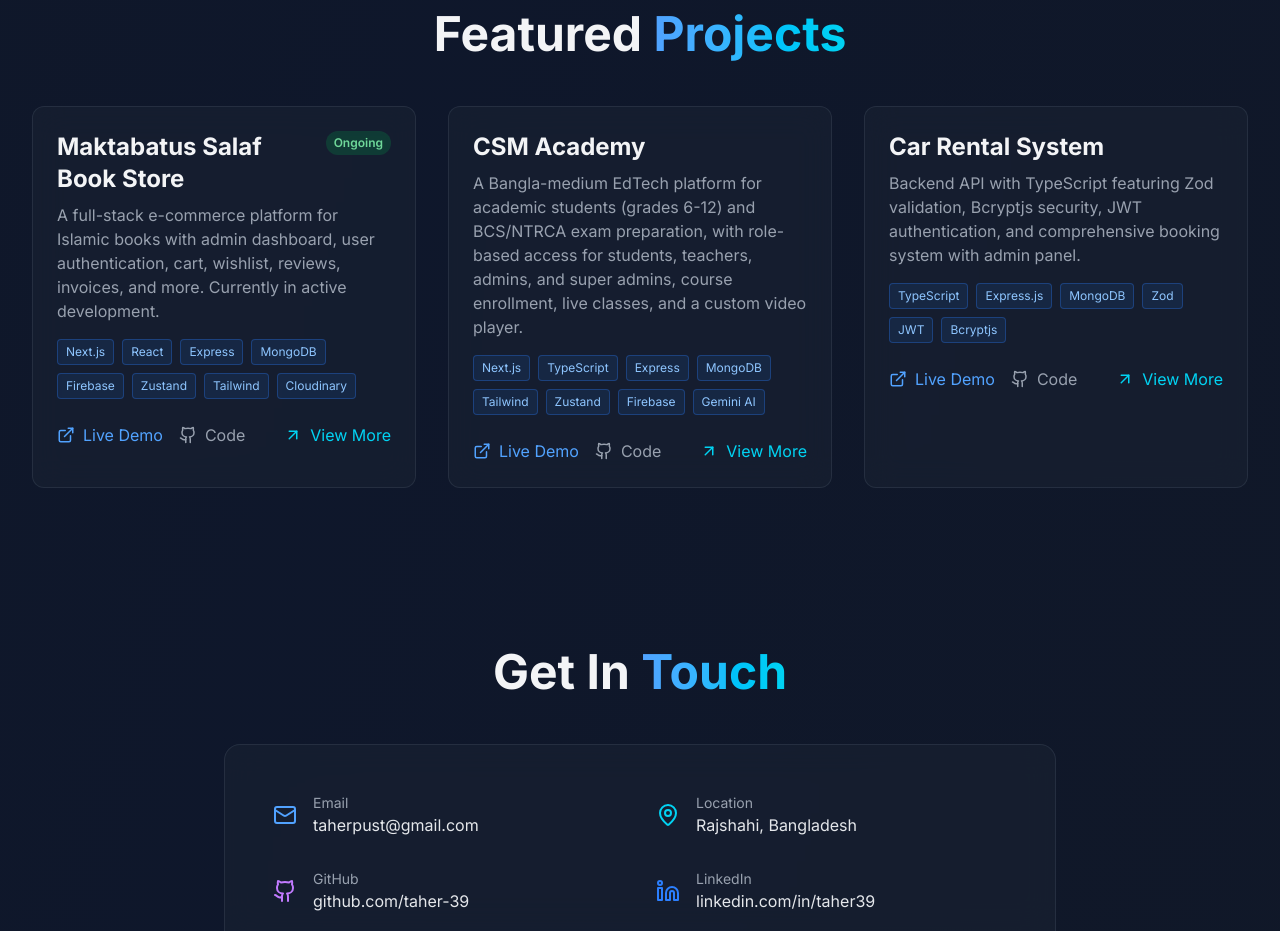
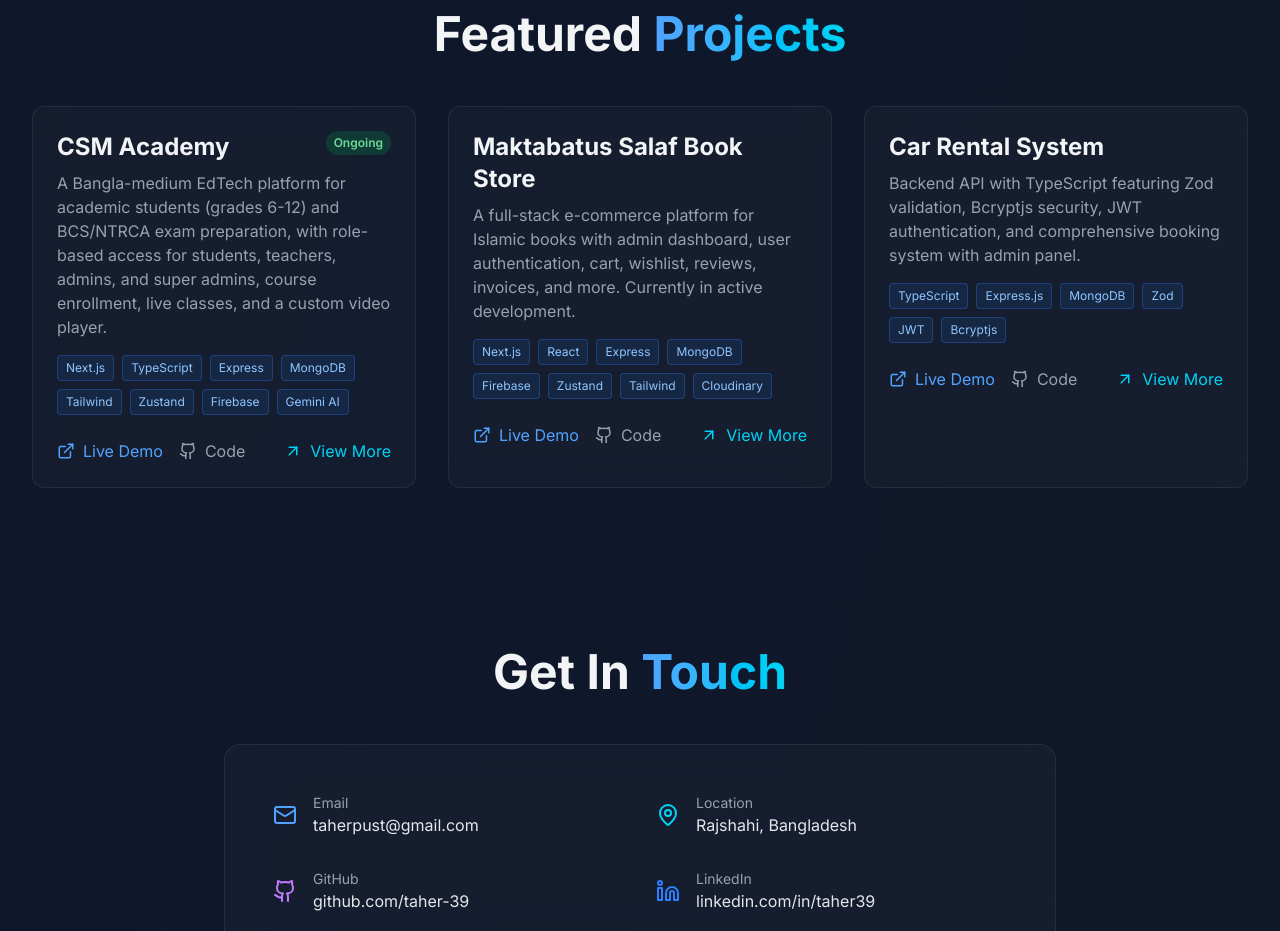
Before and after one commit to Taher-39/abu-taher-portfolio, a Next.js app: page / in a window 1280 px wide. Shown: the part 2700-3631 px from the top of the page. Built offline with nearby package versions, Linux system fonts and the light colour scheme.

Commit message:
new project update onging status

```diff
--- a/components/Protfolio.tsx
+++ b/components/Protfolio.tsx
@@ -52,6 +52,15 @@ const Portfolio = () => {
   // Updated projects array with new project and detailed fields
   const projects = [
     {
+      title: "CSM Academy",
+      description: "A Bangla-medium EdTech platform for academic students (grades 6-12) and BCS/NTRCA exam preparation, with role-based access for students, teachers, admins, and super admins, course enrollment, live classes, and a custom video player.",
+      tech: ["Next.js", "TypeScript", "Express", "MongoDB", "Tailwind", "Zustand", "Firebase", "Gemini AI"],
+      live: "https://cms-academy.vercel.app",
+      code: "https://github.com/Taher-39/cms-academy-edtech",
+      challenges: "Building a flexible, admin-managed course catalog supporting multiple formats (full courses, revision, MCQ-only, chapter-based), integrating SSLCommerz payments with coupons and refunds, and building a custom video player to remove YouTube's recommended content.",
+      futurePlans: "Expand the AI-powered Gemini assistant for personalized Bangla-language study help and add deeper analytics for student progress tracking."
+    },
+    {
       title: "Maktabatus Salaf Book Store",
       description: "A full-stack e-commerce platform for Islamic books with admin dashboard, user authentication, cart, wishlist, reviews, invoices, and more. Currently in active development.",
       tech: ["Next.js", "React", "Express", "MongoDB", "Firebase", "Zustand", "Tailwind", "Cloudinary"],
@@ -59,15 +68,6 @@ const Portfolio = () => {
       code: "https://github.com/Taher-39/maktabatus-salaf",
       challenges: "Implementing advanced features like Google/Facebook login, OTP-based email registration, and forgot password while ensuring high security. Also managing complex admin panels and real-time data updates.",
       futurePlans: "Add AI-based book recommendations, improve search with Elasticsearch, and integrate a payment gateway for international transactions. Also plan to add a mobile app using React Native."
-    },
-    {
-      title: "CSM Academy",
-      description: "A Bangla-medium EdTech platform for academic students (grades 6-12) and BCS/NTRCA exam preparation, with role-based access for students, teachers, admins, and super admins, course enrollment, live classes, and a custom video player.",
-      tech: ["Next.js", "TypeScript", "Express", "MongoDB", "Tailwind", "Zustand", "Firebase", "Gemini AI"],
-      live: "https://cms-academy.vercel.app",
-      code: "https://github.com/Taher-39/cms-academy-edtech",
-      challenges: "Building a flexible, admin-managed course catalog supporting multiple formats (full courses, revision, MCQ-only, chapter-based), integrating SSLCommerz payments with coupons and refunds, and building a custom video player to remove YouTube's recommended content.",
-      futurePlans: "Expand the AI-powered Gemini assistant for personalized Bangla-language study help and add deeper analytics for student progress tracking."
     },
     {
       title: "Car Rental System",
@@ -555,7 +555,7 @@ const Portfolio = () => {
                   <div className="p-6">
                     <div className="flex justify-between items-start mb-2">
                       <h3 className="text-2xl font-bold group-hover:text-blue-400 transition-colors">{project.title}</h3>
-                      {project.title === "Maktabatus Salaf Book Store" && (
+                      {project.title === "CSM Academy" && (
                         <span className="px-2 py-1 text-xs font-semibold bg-green-500/20 text-green-300 rounded-full animate-pulse">
                           Ongoing
                         </span>
```
